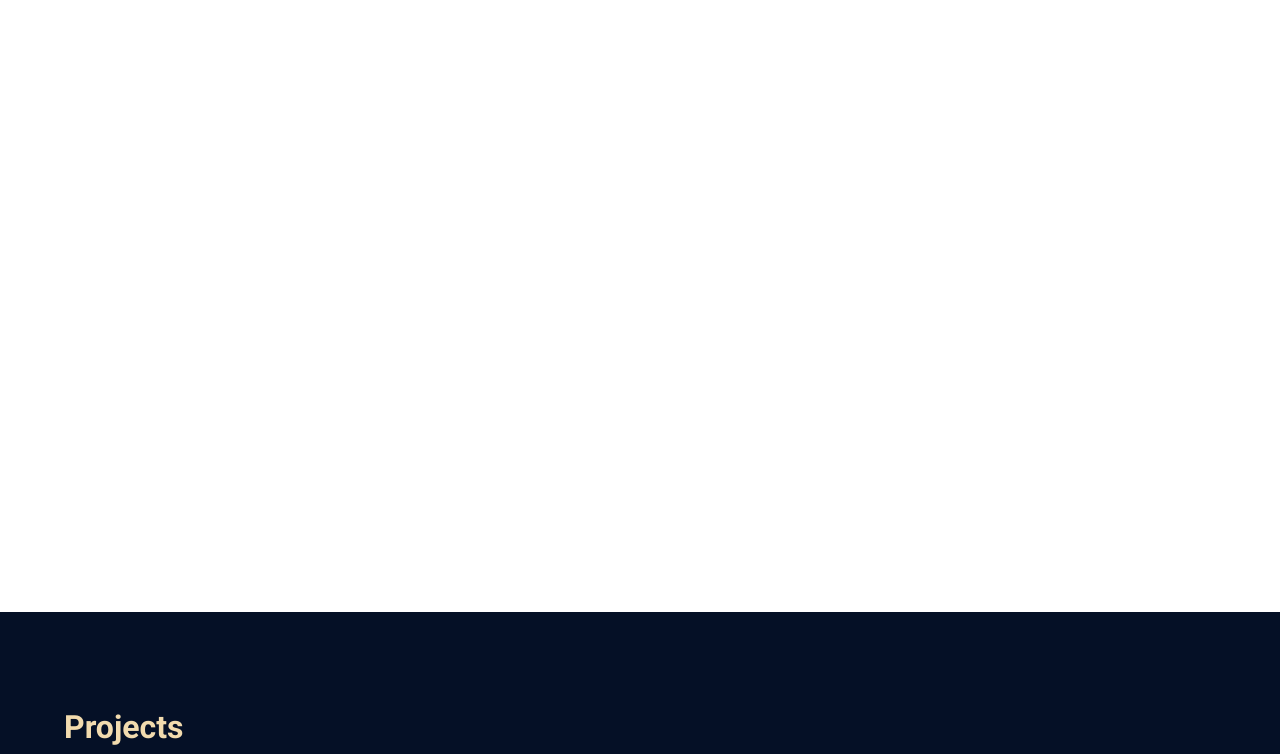
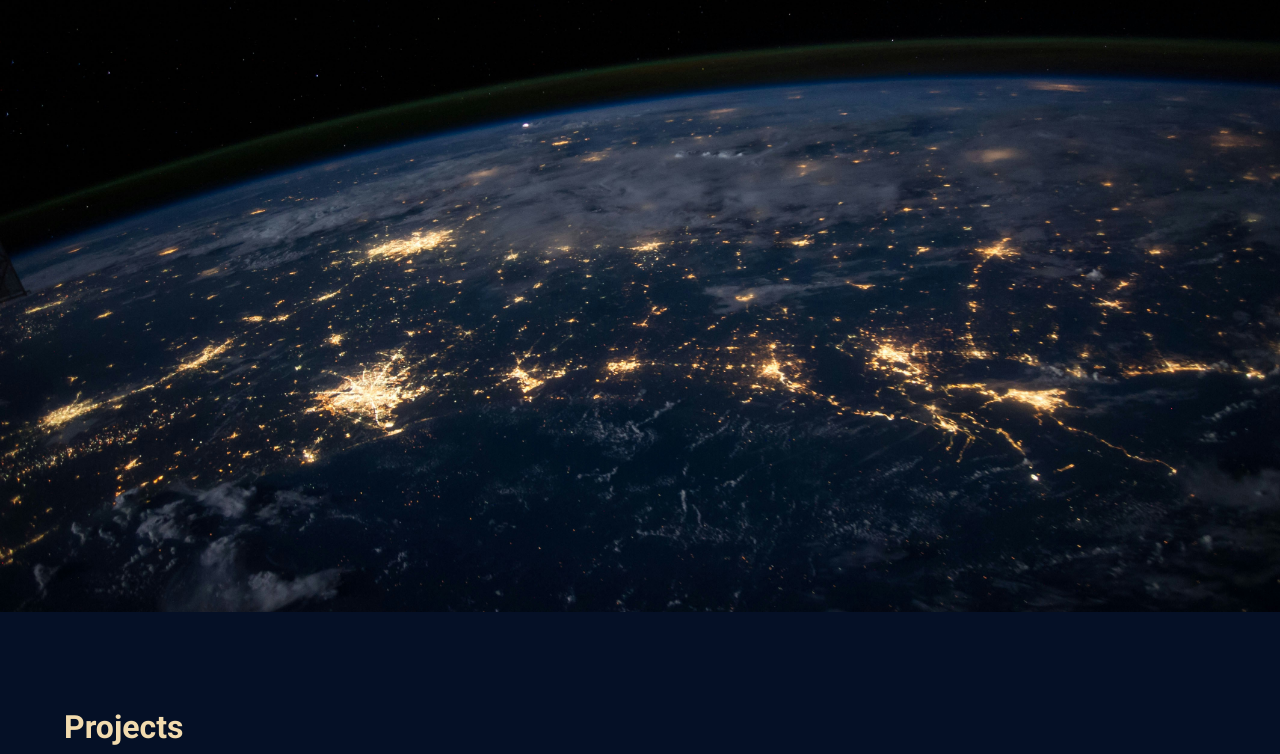
Before and after one commit to martinapapp/portfolioSite, a website built with Vite: page index.html in a window 1280 px wide. Shown: the part 188-942 px from the top of the page. Built offline with nearby package versions, Linux system fonts and the light colour scheme; files whose address does not match are found by name.

Commit message:
fix: background path

```diff
--- a/style.css
+++ b/style.css
@@ -35,7 +35,7 @@ section {
 }
 
 #home {
-  background-image: url('images/background.jpg');
+  background-image: url('public/images/background.jpg');
   background-size: cover;
 }
 #projects {
```
